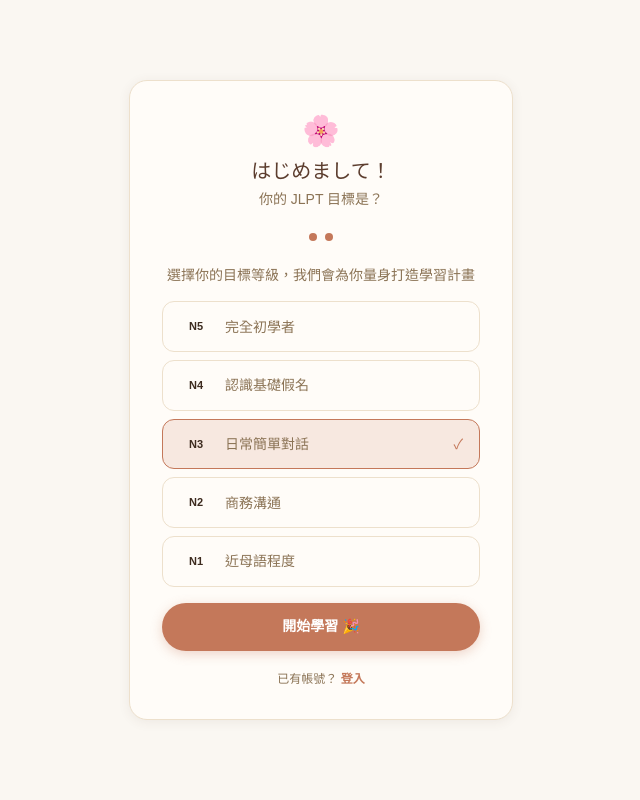
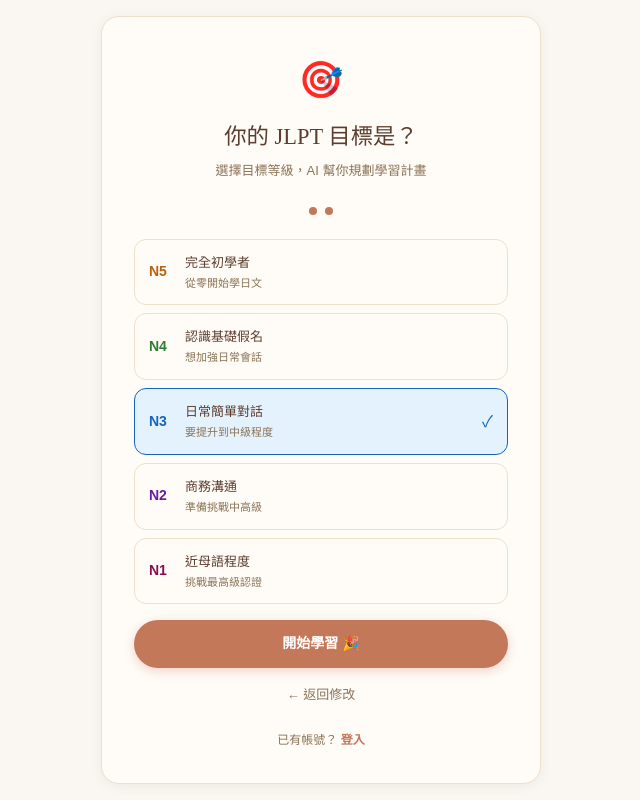
Before and after one commit to Bennyang0419/hokkori-japanese, a Next.js app: page /register in a window 1280 px wide. Both pictures are taken after typing "Sample", "name@example.com", "Sample123" into the empty fields and a click on the button "下一步 →". Shown: the whole page, without its empty margins (319-959 px from the left). Built offline with nearby package versions, Linux system fonts and the light colour scheme; no server answers; a web font is replaced by a local one.

Commit message:
Update page.tsx

```diff
--- a/src/app/(auth)/register/page.tsx
+++ b/src/app/(auth)/register/page.tsx
@@ -2,14 +2,16 @@
 import { useState } from 'react'
 import { useRouter } from 'next/navigation'
 import Link from 'next/link'
-import { motion } from 'framer-motion'
-import { Mail, Lock, User } from 'lucide-react'
 import { createClient } from '@/lib/supabase/client'
 import toast from 'react-hot-toast'
-import type { JLPTLevel } from '@/types'
 
-const LEVELS: JLPTLevel[] = ['N5','N4','N3','N2','N1']
-const LEVEL_DESC = ['完全初學者','認識基礎假名','日常簡單對話','商務溝通','近母語程度']
+const LEVELS = [
+  { lv:'N5', zh:'完全初學者', desc:'從零開始學日文', color:'#B8610A', bg:'#FEF3E2' },
+  { lv:'N4', zh:'認識基礎假名', desc:'想加強日常會話', color:'#2E7D32', bg:'#E8F5E9' },
+  { lv:'N3', zh:'日常簡單對話', desc:'要提升到中級程度', color:'#1565C0', bg:'#E3F2FD' },
+  { lv:'N2', zh:'商務溝通', desc:'準備挑戰中高級', color:'#6A1B9A', bg:'#F3E5F5' },
+  { lv:'N1', zh:'近母語程度', desc:'挑戰最高級認證', color:'#880E4F', bg:'#FCE4EC' },
+]
 
 export default function RegisterPage() {
   const router = useRouter()
@@ -18,119 +20,105 @@
   const [name, setName] = useState('')
   const [email, setEmail] = useState('')
   const [password, setPassword] = useState('')
-  const [targetLevel, setTargetLevel] = useState<JLPTLevel>('N3')
+  const [targetLevel, setTargetLevel] = useState('N3')
   const [loading, setLoading] = useState(false)
 
-  const handleRegister = async (e: React.FormEvent) => {
+  const handleStep1 = (e: React.FormEvent) => {
     e.preventDefault()
-    if (step === 1) { setStep(2); return }
+    if (!name || !email || !password) return
+    if (password.length < 6) { toast.error('密碼至少需要 6 個字元'); return }
+    setStep(2)
+  }
+
+  const handleRegister = async () => {
     setLoading(true)
-    const { error } = await supabase.auth.signUp({
+    const { data, error } = await supabase.auth.signUp({
       email, password,
-      options: {
-        data: { full_name: name },
-        emailRedirectTo: `${location.origin}/auth/callback`,
-      },
+      options: { data: { full_name: name } }
     })
     if (error) {
-      toast.error(error.message)
-    } else {
-      // Update target level
-      const { data: { user } } = await supabase.auth.getUser()
-      if (user) {
-        await supabase.from('profiles').update({ target_level: targetLevel }).eq('id', user.id)
+      toast.error('註冊失敗：' + error.message)
+      setLoading(false)
+      return
     }
-      toast.success('歡迎加入！請確認你的 Email ✉️')
+    if (data.user) {
+      await supabase.from('profiles').update({ target_level: targetLevel }).eq('id', data.user.id)
+    }
+    toast.success('歡迎加入！☕')
     router.push('/dashboard')
-    }
     setLoading(false)
   }
 
   return (
-    <div className="min-h-screen flex items-center justify-center p-4"
-      style={{ background: 'var(--cream)' }}>
-      <motion.div initial={{ opacity:0, y:20 }} animate={{ opacity:1, y:0 }}
-        className="card w-full max-w-sm p-8">
+    <div style={{ minHeight:'100vh', background:'var(--cream)', display:'flex', alignItems:'center', justifyContent:'center', padding:'1rem' }}>
+      <div className="card" style={{ width:'100%', maxWidth:440, padding:'2rem' }}>
 
-        <div className="text-center mb-6">
-          <div className="text-3xl mb-2">🌸</div>
-          <h1 className="font-serif text-xl font-medium" style={{ color: 'var(--espresso)' }}>
-            はじめまして！
+        <div style={{ textAlign:'center', marginBottom:'1.5rem' }}>
+          <div style={{ fontSize:36, marginBottom:8 }}>{step===1 ? '🌸' : '🎯'}</div>
+          <h1 style={{ fontFamily:'serif', fontSize:'1.4rem', fontWeight:500, color:'var(--espresso)', margin:'0 0 4px' }}>
+            {step===1 ? 'はじめまして！' : '你的 JLPT 目標是？'}
           </h1>
-          <p className="text-sm mt-1" style={{ color: 'var(--text-muted)' }}>
-            {step === 1 ? '建立你的帳號' : '你的 JLPT 目標是？'}
+          <p style={{ fontSize:13, color:'var(--text-muted)', margin:0 }}>
+            {step===1 ? '建立你的帳號，開始學習日文' : '選擇目標等級，AI 幫你規劃學習計畫'}
           </p>
         </div>
 
         {/* Step dots */}
-        <div className="flex justify-center gap-2 mb-6">
+        <div style={{ display:'flex', justifyContent:'center', gap:8, marginBottom:'1.5rem' }}>
           {[1,2].map(s => (
-            <div key={s} className="w-2 h-2 rounded-full transition-all"
-              style={{ background: step >= s ? 'var(--accent)' : 'var(--biscuit)' }} />
+            <div key={s} style={{ width:8, height:8, borderRadius:'50%', background: step>=s ? 'var(--accent)' : 'var(--biscuit)', transition:'all .2s' }}/>
           ))}
         </div>
 
-        <form onSubmit={handleRegister} className="space-y-4">
         {step === 1 ? (
-            <>
-              <div className="relative">
-                <User size={16} className="absolute left-3 top-1/2 -translate-y-1/2"
-                  style={{ color: 'var(--text-light)' }} />
-                <input placeholder="你的名字" value={name}
-                  onChange={e => setName(e.target.value)} required
-                  className="input pl-9" />
+          <form onSubmit={handleStep1}>
+            <div style={{ marginBottom:12 }}>
+              <input placeholder="你的名字" value={name} onChange={e=>setName(e.target.value)} required className="input"/>
             </div>
-              <div className="relative">
-                <Mail size={16} className="absolute left-3 top-1/2 -translate-y-1/2"
-                  style={{ color: 'var(--text-light)' }} />
-                <input type="email" placeholder="Email" value={email}
-                  onChange={e => setEmail(e.target.value)} required
-                  className="input pl-9" />
+            <div style={{ marginBottom:12 }}>
+              <input type="email" placeholder="Email" value={email} onChange={e=>setEmail(e.target.value)} required className="input"/>
             </div>
-              <div className="relative">
-                <Lock size={16} className="absolute left-3 top-1/2 -translate-y-1/2"
-                  style={{ color: 'var(--text-light)' }} />
-                <input type="password" placeholder="密碼（至少 6 位）" value={password}
-                  onChange={e => setPassword(e.target.value)} required minLength={6}
-                  className="input pl-9" />
+            <div style={{ marginBottom:16 }}>
+              <input type="password" placeholder="密碼（至少 6 位）" value={password} onChange={e=>setPassword(e.target.value)} required minLength={6} className="input"/>
             </div>
-              <button type="submit" className="btn-primary w-full justify-center">
+            <button type="submit" className="btn-primary" style={{ width:'100%', justifyContent:'center' }}>
               下一步 →
             </button>
-            </>
+          </form>
         ) : (
-            <>
-              <p className="text-sm text-center" style={{ color: 'var(--text-muted)' }}>
-                選擇你的目標等級，我們會為你量身打造學習計畫
-              </p>
-              <div className="space-y-2">
-                {LEVELS.map((lv, i) => (
-                  <button key={lv} type="button"
-                    onClick={() => setTargetLevel(lv)}
-                    className="w-full flex items-center gap-3 px-4 py-3 rounded-xl border-1.5 transition-all text-left"
+          <div>
+            <div style={{ display:'flex', flexDirection:'column', gap:8, marginBottom:16 }}>
+              {LEVELS.map(({ lv, zh, desc, color, bg }) => (
+                <button key={lv} onClick={() => setTargetLevel(lv)}
                   style={{
-                      border: `1.5px solid ${targetLevel === lv ? 'var(--accent)' : 'var(--biscuit)'}`,
-                      background: targetLevel === lv ? 'var(--blush)' : 'var(--warm)',
+                    display:'flex', alignItems:'center', gap:12, padding:'12px 14px',
+                    borderRadius:12, border:`1.5px solid ${targetLevel===lv ? color : 'var(--biscuit)'}`,
+                    background: targetLevel===lv ? bg : 'var(--warm)',
+                    cursor:'pointer', textAlign:'left', fontFamily:'inherit', transition:'all .15s',
                   }}>
-                    <span className={`badge badge-${lv.toLowerCase()}`}>{lv}</span>
-                    <span className="text-sm" style={{ color: 'var(--text-muted)' }}>{LEVEL_DESC[i]}</span>
-                    {targetLevel === lv && <span className="ml-auto text-sm" style={{ color: 'var(--accent)' }}>✓</span>}
+                  <span style={{ fontWeight:700, fontSize:14, color, minWidth:24 }}>{lv}</span>
+                  <div>
+                    <div style={{ fontSize:13, fontWeight:500, color:'var(--espresso)' }}>{zh}</div>
+                    <div style={{ fontSize:11, color:'var(--text-muted)' }}>{desc}</div>
+                  </div>
+                  {targetLevel===lv && <span style={{ marginLeft:'auto', color }}>✓</span>}
                 </button>
               ))}
             </div>
-              <button type="submit" disabled={loading}
-                className="btn-primary w-full justify-center">
+            <button onClick={handleRegister} disabled={loading} className="btn-primary"
+              style={{ width:'100%', justifyContent:'center' }}>
               {loading ? '建立中...' : '開始學習 🎉'}
             </button>
-            </>
+            <button onClick={() => setStep(1)} style={{ width:'100%', marginTop:8, background:'none', border:'none', color:'var(--text-muted)', fontSize:13, cursor:'pointer', padding:'8px' }}>
+              ← 返回修改
+            </button>
+          </div>
         )}
-        </form>
 
-        <p className="text-center text-xs mt-5" style={{ color: 'var(--text-muted)' }}>
-          已有帳號？{' '}
-          <Link href="/login" className="font-semibold" style={{ color: 'var(--accent)' }}>登入</Link>
+        <p style={{ textAlign:'center', fontSize:12, color:'var(--text-muted)', marginTop:16 }}>
+          已有帳號？ <Link href="/login" style={{ color:'var(--accent)', fontWeight:600, textDecoration:'none' }}>登入</Link>
         </p>
-      </motion.div>
+      </div>
     </div>
   )
 }
```
Lines whose indentation alone changed are shown as unchanged.
